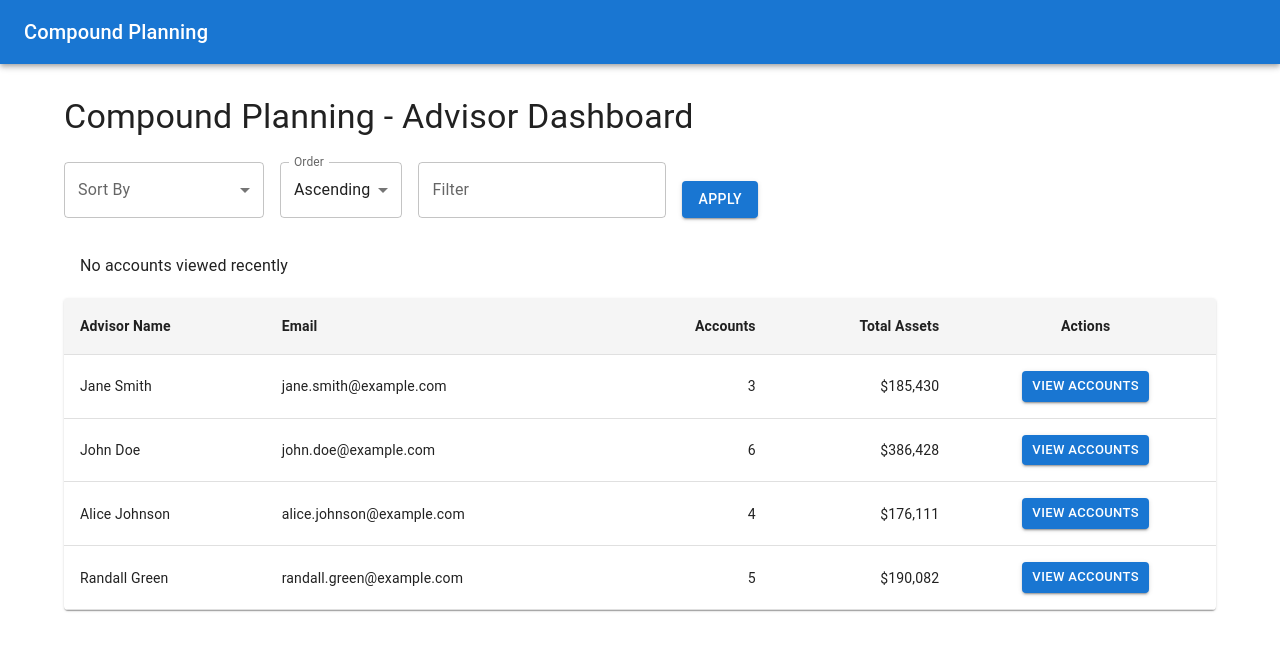
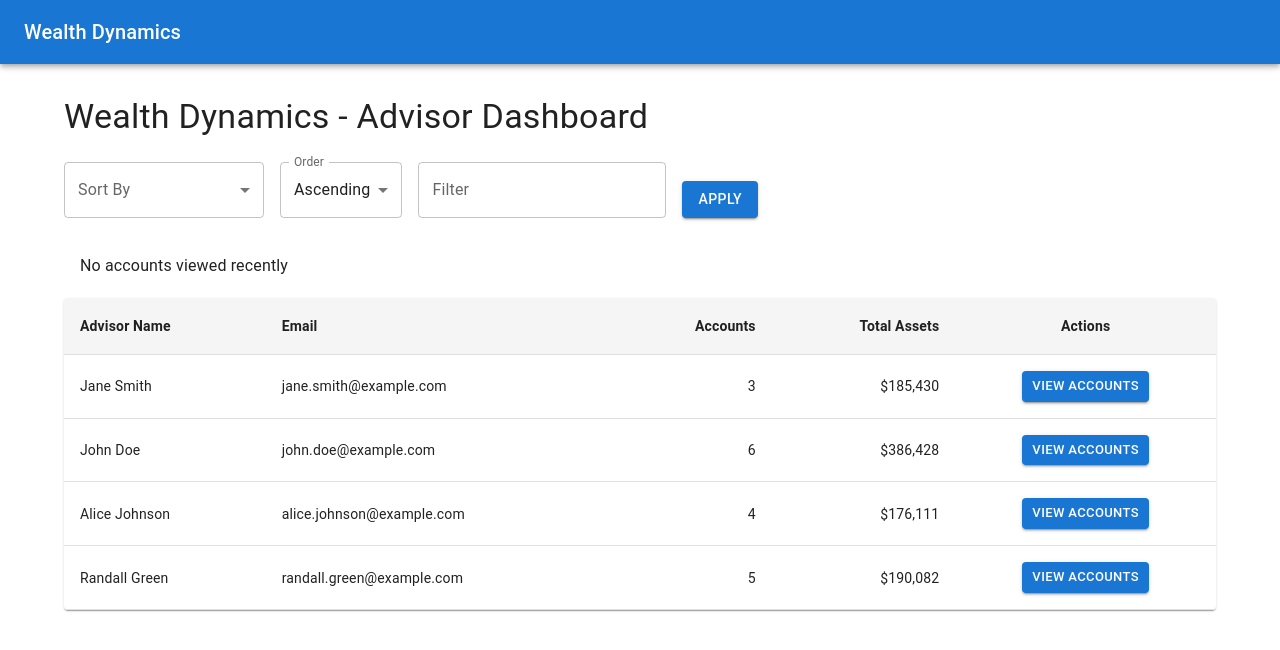
Before and after one commit to Marvive/Advisor-Dashboard, a Next.js app: page / in a window 1280 px wide. Shown: the top 650 px of the page. Built offline with nearby package versions, Linux system fonts and the light colour scheme.

Commit message:
removed references to the old company

```diff
--- a/src/app/components/AdvisorTable.jsx
+++ b/src/app/components/AdvisorTable.jsx
@@ -161,7 +161,7 @@ export default function AdvisorTable() {
   return (
     <Box>
       <Typography variant="h4" sx={{ mb: 3 }}>
-        Compound Planning - Advisor Dashboard
+        Wealth Dynamics - Advisor Dashboard
       </Typography>
 
       <FilterSort onFilterSort={handleFilterSort} type="advisors" />
--- a/src/app/components/Layout.jsx
+++ b/src/app/components/Layout.jsx
@@ -8,7 +8,7 @@ export default function Layout({ children }) {
       <AppBar position="static" sx={{ mb: 4 }}>
         <Toolbar>
           <Typography variant="h6" component="div" sx={{ flexGrow: 1 }}>
-            Compound Planning
+            Wealth Dynamics
           </Typography>
         </Toolbar>
       </AppBar>
--- a/src/app/layout.js
+++ b/src/app/layout.js
@@ -7,8 +7,8 @@ const inter = Inter({
 });
 
 export const metadata = {
-  title: "Advisor Dashboard - Compound Planning",
-  description: "Dashboard for financial advisors at Compound Planning",
+  title: "Advisor Dashboard - Wealth Dynamics",
+  description: "Dashboard for financial advisors at Wealth Dynamics",
 };
 
 export default function RootLayout({ children }) {
```
Also changed, not shown: 1 other file (tests, documents, lock files or other folders).
